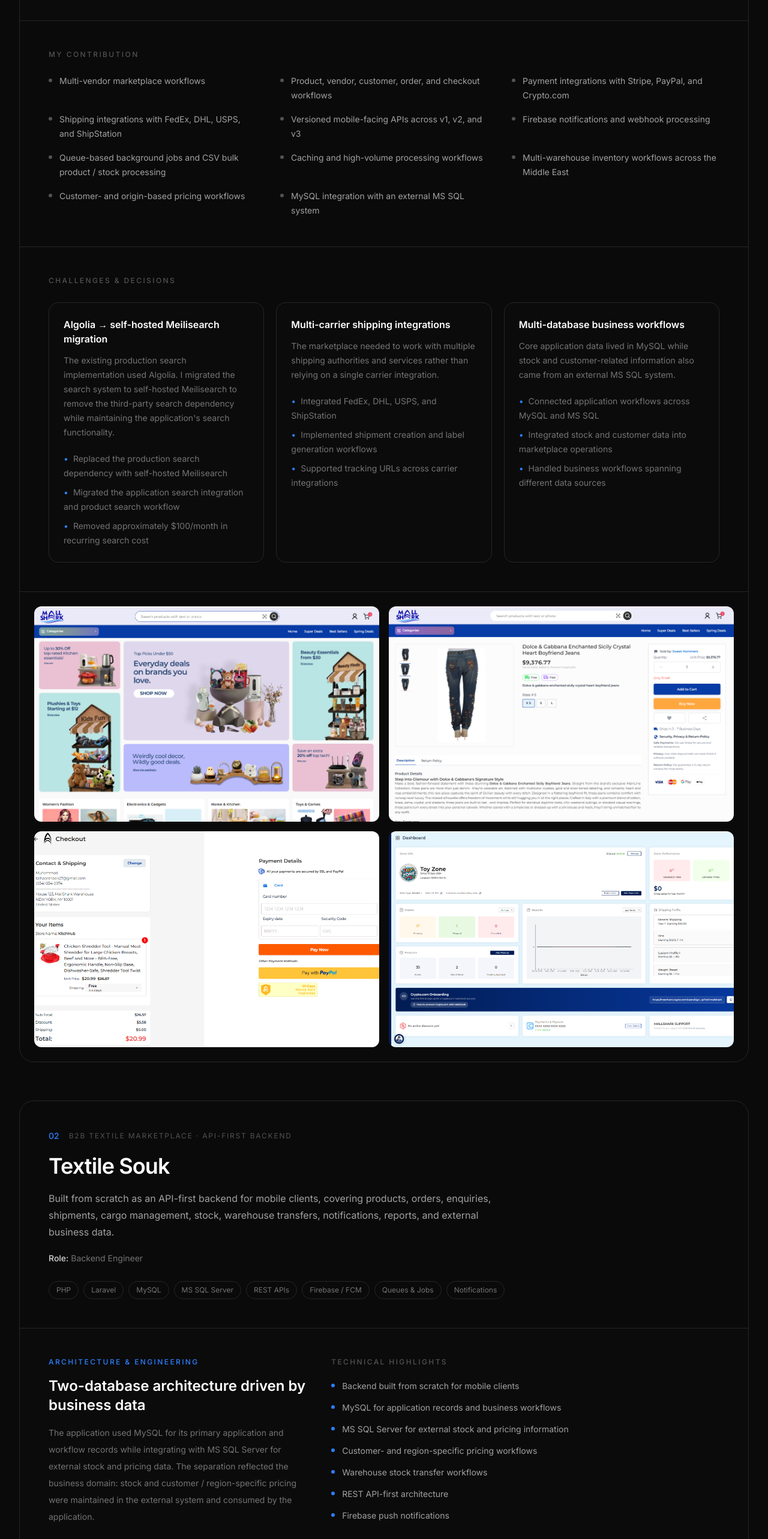
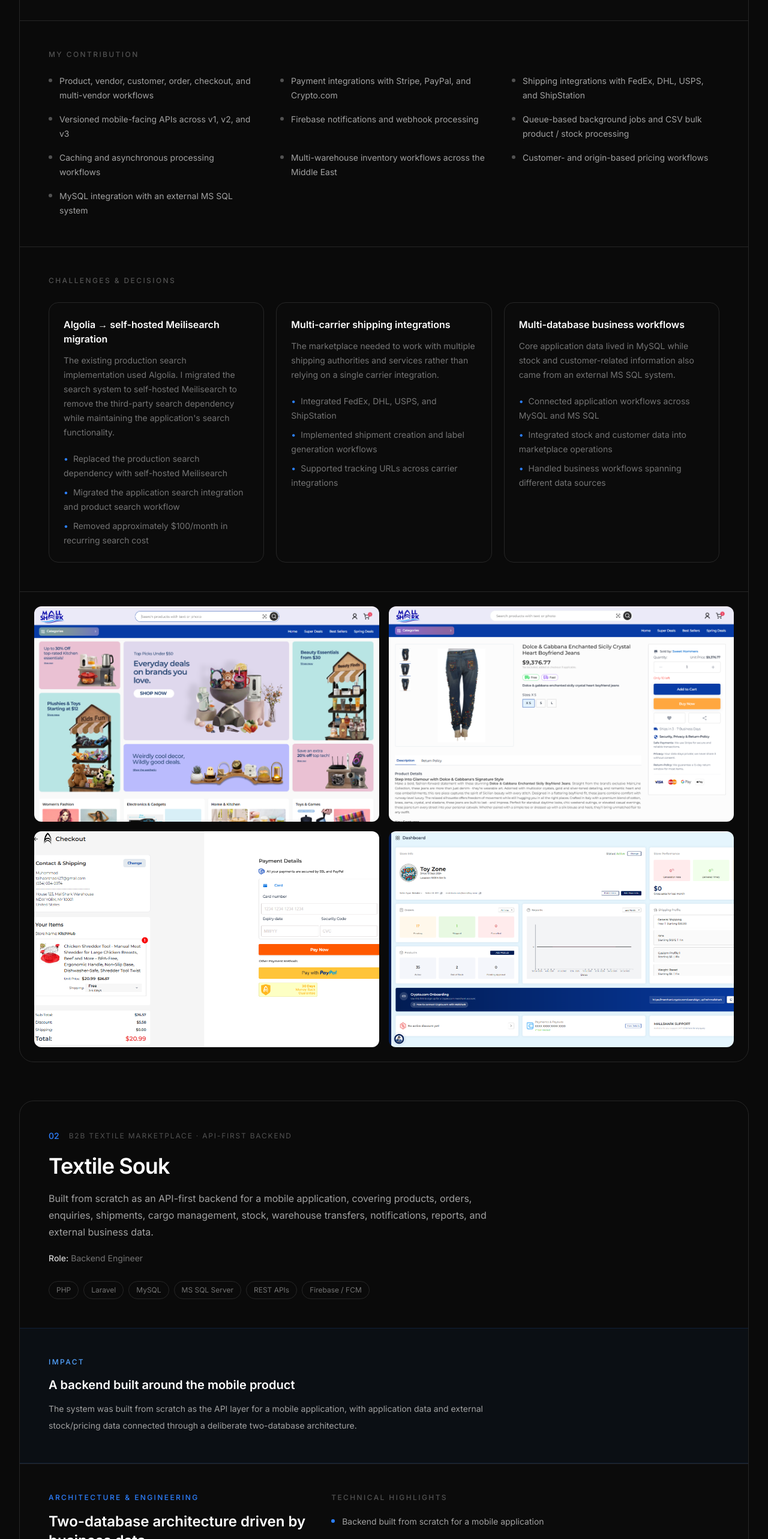
Before and after one commit to imiantalha/Portfolio, a Next.js app: page / in a window 1280 px wide. Shown: the part 6080-8646 px from the top of the page at 60% size. Built offline with nearby package versions, Linux system fonts and the light colour scheme.

Commit message:
refactor: finalize accurate project case study content

```diff
--- a/app/data/projects.ts
+++ b/app/data/projects.ts
@@ -54,14 +54,13 @@ export const mallshark: Project = {
     "Queues & Jobs",
   ],
   contributions: [
-    "Multi-vendor marketplace workflows",
-    "Product, vendor, customer, order, and checkout workflows",
+    "Product, vendor, customer, order, checkout, and multi-vendor workflows",
     "Payment integrations with Stripe, PayPal, and Crypto.com",
     "Shipping integrations with FedEx, DHL, USPS, and ShipStation",
     "Versioned mobile-facing APIs across v1, v2, and v3",
     "Firebase notifications and webhook processing",
     "Queue-based background jobs and CSV bulk product / stock processing",
-    "Caching and high-volume processing workflows",
+    "Caching and asynchronous processing workflows",
     "Multi-warehouse inventory workflows across the Middle East",
     "Customer- and origin-based pricing workflows",
     "MySQL integration with an external MS SQL system",
@@ -132,7 +131,7 @@ export const textileSouk: Project = {
   title: "Textile Souk",
   category: "B2B Textile Marketplace · API-First Backend",
   description:
-    "Built from scratch as an API-first backend for mobile clients, covering products, orders, enquiries, shipments, cargo management, stock, warehouse transfers, notifications, reports, and external business data.",
+    "Built from scratch as an API-first backend for a mobile application, covering products, orders, enquiries, shipments, cargo management, stock, warehouse transfers, notifications, reports, and external business data.",
   role: "Backend Engineer",
   technologies: [
     "PHP",
@@ -141,8 +140,6 @@ export const textileSouk: Project = {
     "MS SQL Server",
     "REST APIs",
     "Firebase / FCM",
-    "Queues & Jobs",
-    "Notifications",
   ],
   contributions: [
     "Built the backend and REST API system from scratch for mobile clients",
@@ -159,8 +156,8 @@ export const textileSouk: Project = {
     description:
       "The application used MySQL for its primary application and workflow records while integrating with MS SQL Server for external stock and pricing data. The separation reflected the business domain: stock and customer / region-specific pricing were maintained in the external system and consumed by the application.",
     results: [
-      "Backend built from scratch for mobile clients",
-      "MySQL for application records and business workflows",
+      "Backend built from scratch for a mobile application",
+      "MySQL for core application records and business workflows",
       "MS SQL Server for external stock and pricing information",
       "Customer- and region-specific pricing workflows",
       "Warehouse stock transfer workflows",
@@ -182,7 +179,7 @@ export const textileSouk: Project = {
     {
       title: "API-first mobile backend",
       description:
-        "There was no traditional web frontend for the product. The backend was designed around REST APIs consumed by mobile clients.",
+        "There was no traditional web frontend for the product. The backend was designed around REST APIs consumed by the mobile application.",
       approach: [
         "Built API endpoints around core marketplace workflows",
         "Structured product, order, shipment, stock, and notification operations for mobile clients",
@@ -190,6 +187,11 @@ export const textileSouk: Project = {
       ],
     },
   ],
+  impact: {
+    title: "A backend built around the mobile product",
+    description:
+      "The system was built from scratch as the API layer for a mobile application, with application data and external stock/pricing data connected through a deliberate two-database architecture.",
+  },
   gallery: [
     { src: "/images/textile-souk/dashboard.png", alt: "Textile Souk dashboard" },
     { src: "/images/textile-souk/products.png", alt: "Textile Souk products interface" },
@@ -205,7 +207,16 @@ export const ems: Project = {
   description:
     "An HR platform covering attendance, leave management, employee workflows, role-based access control, REST APIs, and a modern Next.js / React interface.",
   role: "Backend / Full-Stack Software Engineer",
-  technologies: ["Laravel", "PHP", "Next.js", "React", "REST APIs", "Sanctum", "RBAC", "MySQL"],
+  technologies: [
+    "Laravel",
+    "PHP",
+    "Next.js",
+    "React",
+    "REST APIs",
+    "Laravel Sanctum",
+    "RBAC",
+    "MySQL",
+  ],
   contributions: [
     "Attendance and leave management workflows",
     "REST API development",
@@ -222,13 +233,15 @@ export const ems: Project = {
     results: [
       "Laravel backend",
       "Next.js / React interface",
-      "Sanctum authentication",
+      "Laravel Sanctum authentication",
       "RBAC",
       "Attendance and leave workflows",
       "MySQL",
     ],
   },
-  gallery: [{ src: "/images/ems/dashboard.png", alt: "Employee management system dashboard" }],
+  gallery: [
+    { src: "/images/ems/dashboard.png", alt: "Employee management system dashboard" },
+  ],
 };
 
 export const pakRailways: Project = {
@@ -238,7 +251,15 @@ export const pakRailways: Project = {
   description:
     "An enterprise workflow system covering tenders, bids, orders, shipments, reporting, filters, imports/exports, and a unified dashboard search experience.",
   role: "Software Engineer",
-  technologies: ["Laravel", "PHP", "MySQL", "Algolia", "DataTables", "Excel Imports / Exports", "RBAC"],
+  technologies: [
+    "Laravel",
+    "PHP",
+    "MySQL",
+    "Algolia",
+    "DataTables",
+    "Excel Imports / Exports",
+    "RBAC",
+  ],
   contributions: [
     "Unified dashboard search across relevant enterprise data",
     "Tender and bid management workflows",
@@ -261,7 +282,9 @@ export const pakRailways: Project = {
       "Excel imports and exports",
     ],
   },
-  gallery: [{ src: "/images/pak-railways/dashboard.png", alt: "Pak Railways tender workflow dashboard" }],
+  gallery: [
+    { src: "/images/pak-railways/dashboard.png", alt: "Pak Railways tender workflow dashboard" },
+  ],
 };
 
 export const doorToDoor: Project = {
@@ -271,7 +294,7 @@ export const doorToDoor: Project = {
   description:
     "A concise single-vendor e-commerce implementation using Laravel and Blade, covering authentication, product browsing, categories, filtering, and backend integration for a Canada-focused storefront.",
   role: "Software Engineer",
-  technologies: ["Laravel", "PHP", "Blade", "MySQL", "REST APIs", "E-commerce"],
+  technologies: ["Laravel", "PHP", "Blade", "MySQL", "E-commerce"],
   contributions: [
     "Authentication",
     "Product listing and catalogue workflows",
@@ -283,9 +306,17 @@ export const doorToDoor: Project = {
     title: "Single-vendor e-commerce implementation",
     description:
       "A single-vendor implementation following familiar e-commerce patterns while keeping the architecture and presentation focused on the Canada-focused storefront.",
-    results: ["Single-vendor architecture", "Blade frontend", "Product catalogue", "Category filtering", "Authentication"],
+    results: [
+      "Single-vendor architecture",
+      "Blade frontend",
+      "Product catalogue",
+      "Category filtering",
+      "Authentication",
+    ],
   },
-  gallery: [{ src: "/images/door-to-door/home.png", alt: "Door to Door e-commerce homepage" }],
+  gallery: [
+    { src: "/images/door-to-door/home.png", alt: "Door to Door e-commerce homepage" },
+  ],
 };
 
 export const featuredProjects: Project[] = [mallshark, textileSouk];
```
